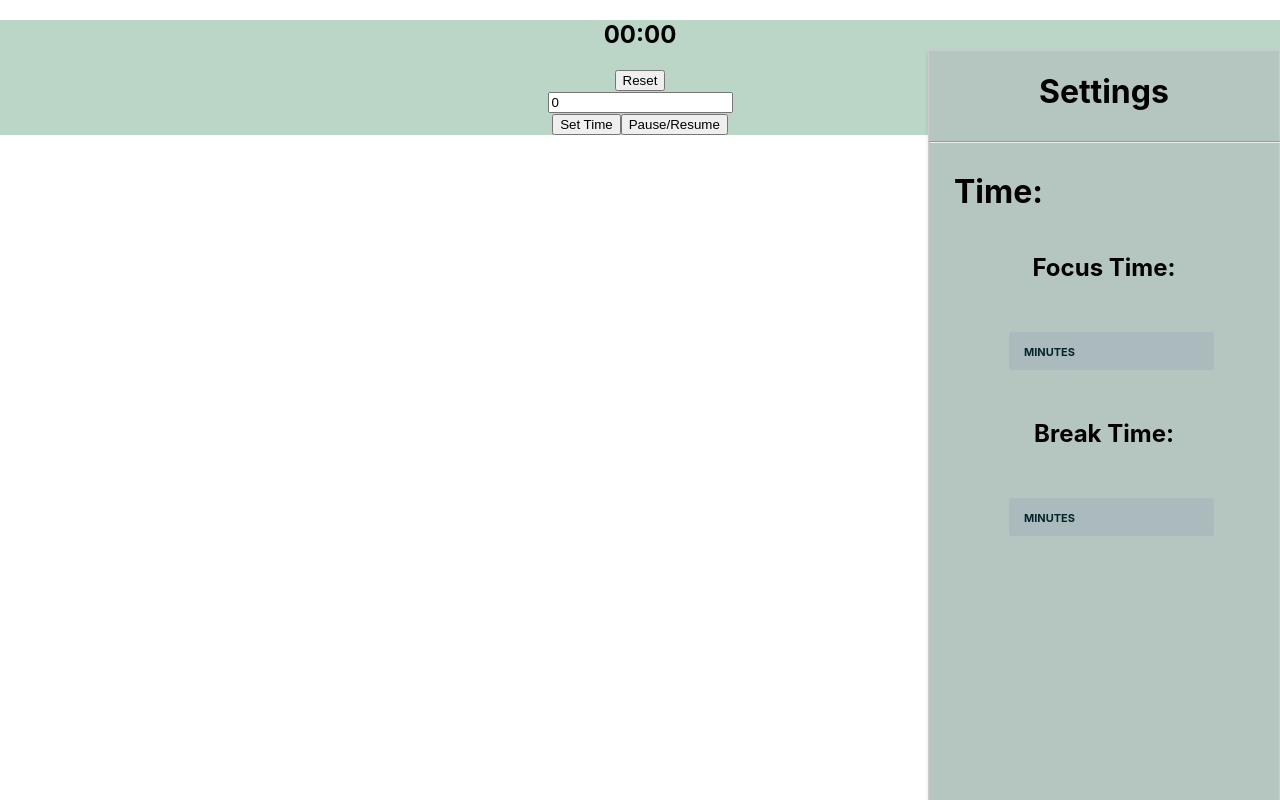
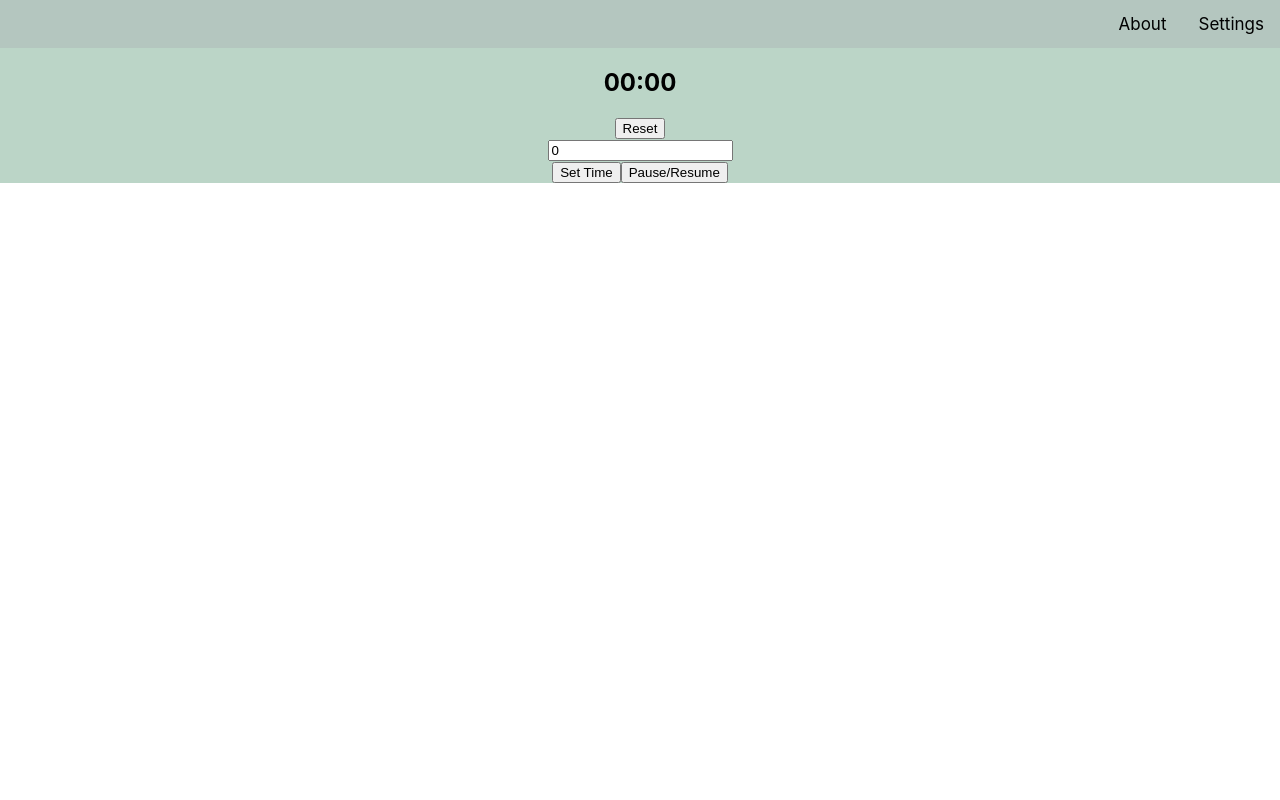
Before and after one commit to Vnnxy/Pomodoro, a React (Create React App) app: page / in a window 1280 px wide. Built offline with nearby package versions, Linux system fonts and the light colour scheme.

Commit message:
Nav added and pop up for settings

```diff
--- a/src/App.js
+++ b/src/App.js
@@ -1,6 +1,7 @@
 import './App.css';
 import React, { useState, useRef, useEffect } from "react";
 import SettingsMenu from './Components/SettingsMenu';
+import NavMenu from './Components/NavMenu'
 
 const App = () =>{
 
@@ -92,17 +93,26 @@ const togglePause = () => {
   console.log(isPaused)
 }
 
+const [settingsOpen, toogleSettingsOpen] = useState(false);
+
+const handleSettingsOpener = ()  =>{
+  toogleSettingsOpen(!settingsOpen);
+}
+
 return (
   <div
       style={{ textAlign: "center", margin: "auto" }} className='body'>
+        <NavMenu handleSettingsOpener= {handleSettingsOpener}/>
       <h2>{timer}</h2>
+
       <button onClick={onClickReset}>Reset</button>
       <div>
       <input type='number'value={minValue} onChange={handleMinChange} placeholder='Minutes'/>
       </div>
       <button onClick={handleTimeChange}>Set Time</button>
       <button onClick={togglePause}>Pause/Resume</button>
-      <SettingsMenu/>
+      <SettingsMenu settingsOpen={settingsOpen}/>
+
   </div>
 );
 
--- /dev/null
+++ b/src/Components/NavMenu.js
@@ -0,0 +1,17 @@
+import '../Styles/NavMenuStyles.css'
+
+const NavMenu = ({handleSettingsOpener}) =>{
+    return(
+    <div className="nav-container">
+        <nav>
+            <a href="#settings-menu" onClick={handleSettingsOpener}>Settings</a>
+            <a href="#">About</a>
+        </nav>
+    </div>
+    )
+
+
+}
+
+
+export default NavMenu
--- a/src/Components/SettingsMenu.js
+++ b/src/Components/SettingsMenu.js
@@ -1,16 +1,19 @@
 import {useState} from 'react';
 import '../Styles/SettingsMenuStyles.css'
 
-const SettingsMenu =() =>{
+const SettingsMenu =({settingsOpen}) =>{
+    if (!settingsOpen) {
+        return null; // Render nothing if settingsOpen is false
+    }
     return(
-        <div className='settings-menu'>
-
+        <div className='settings-menu' id='settings-menu'>
             <div>
                 <h1 className='title-menu'>Settings</h1>
             </div>
             <hr/>
             <TimeMenu/>
         </div>
+
     )
 }
 
--- /dev/null
+++ b/src/Styles/NavMenuStyles.css
@@ -0,0 +1,19 @@
+.nav-container{
+    overflow: hidden;
+    background-color: #b4c6bf;
+}
+
+.nav-container a{
+    float: right;
+    color: black ;
+    text-align: center;
+    padding: 14px 16px;
+    text-decoration: none;
+    font-size: 17px;
+}
+
+
+
+nav{
+    margin-bottom: 0!important;
+}
--- a/src/Styles/SettingsMenuStyles.css
+++ b/src/Styles/SettingsMenuStyles.css
@@ -4,15 +4,17 @@
     background-color:#b4c6bf;
     position: fixed;
     top:50px;
-    width: 350px;
-    right:0;
+    width: 440px;
     margin: 0;
+    margin-top: -2px;
     height:100%;
     border: 1px solid #ccc;
     box-shadow: 0 2px 4px rgba(0, 0, 0, 0.1);
     z-index: 1000;
     flex-direction: column;
-    align-items:center;
+    left: 50%;
+    transform: translateX( -50% );
+
 }
 
 hr{
```
